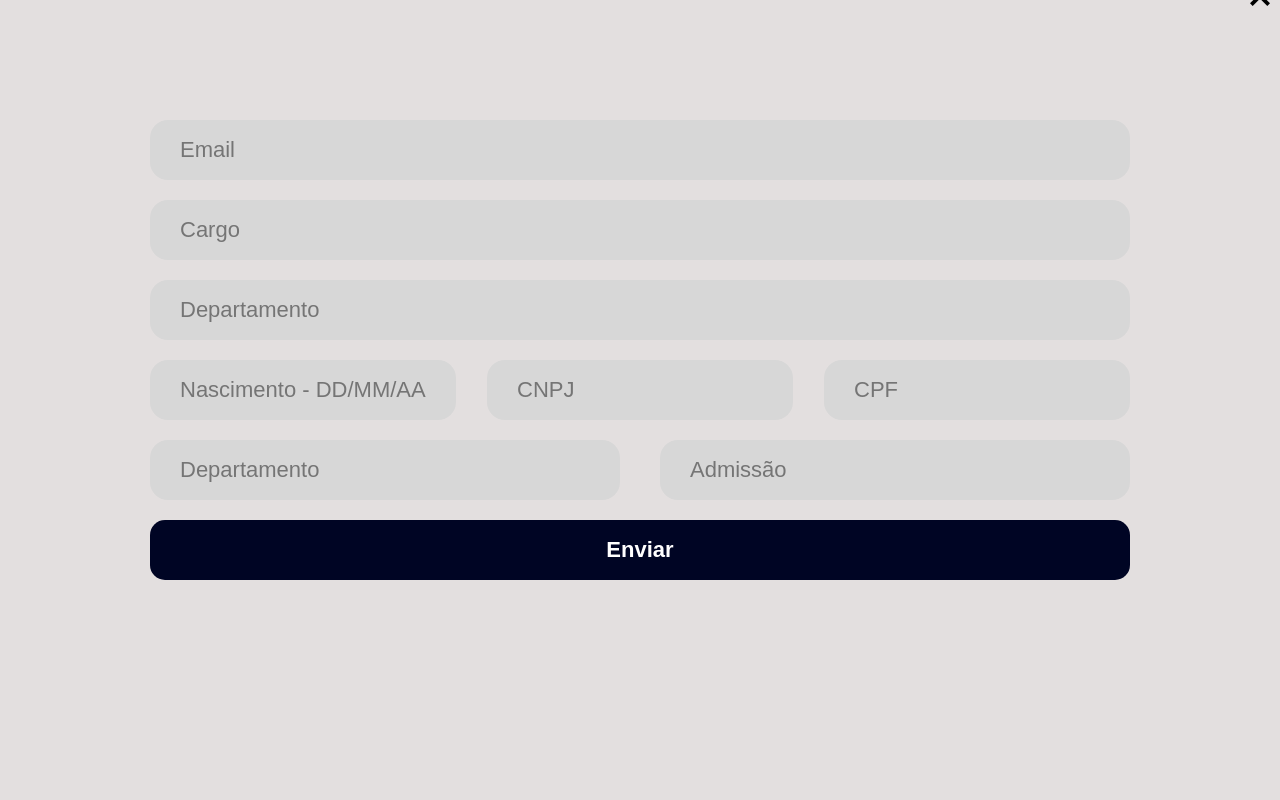
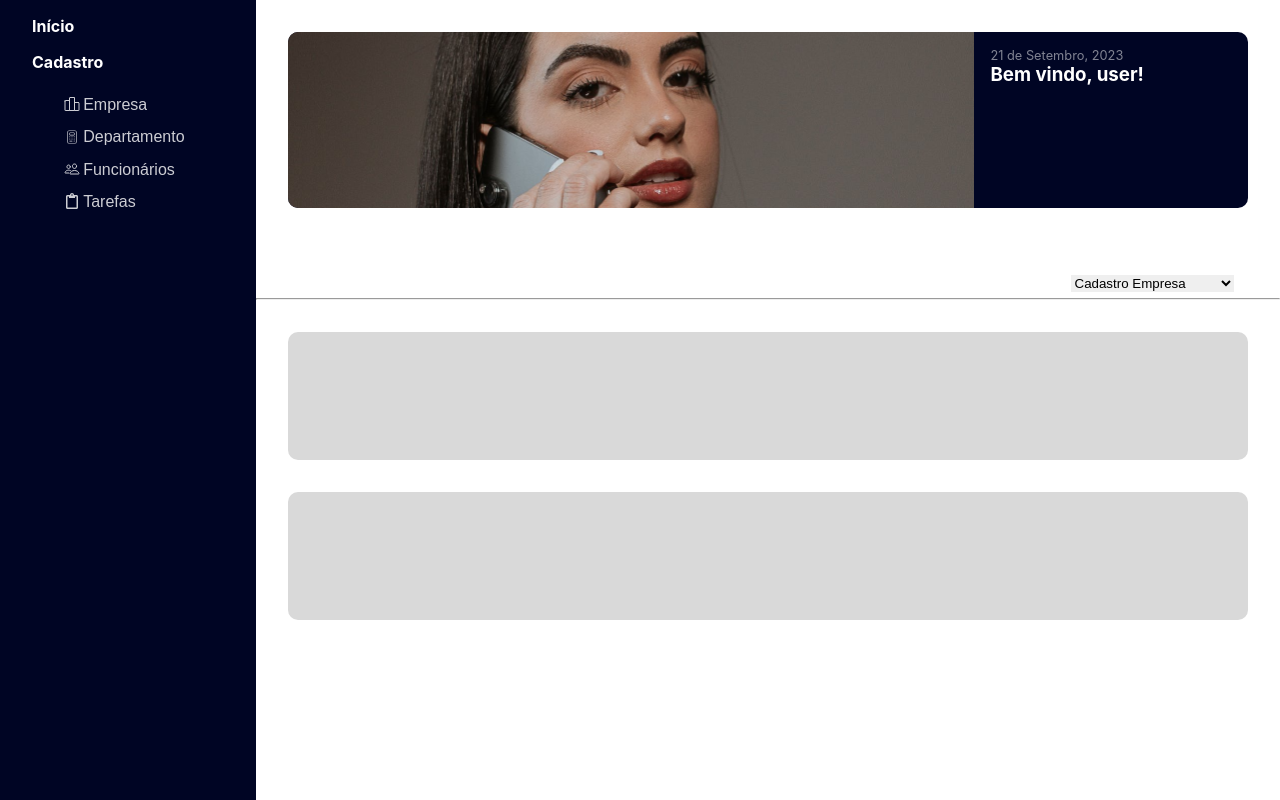
Before and after one commit to eupedrorodrigues/Cadastro_empresa, a React (Create React App) app: page / in a window 1280 px wide. Built offline with nearby package versions, Linux system fonts and the light colour scheme.

Commit message:
Feat: Modals Forms

```diff
--- a/src/components/Modals/Departamento/CadastroDepartamento.css
+++ b/src/components/Modals/Departamento/CadastroDepartamento.css
@@ -17,8 +17,8 @@ form{
     justify-content: center;
     align-items: center;
     gap: 20px;
+    padding: 1px;
 }
-
 
 .inputBox{
     font-size: 22px;
--- a/src/components/Modals/Departamento/CadastroDepartamento.tsx
+++ b/src/components/Modals/Departamento/CadastroDepartamento.tsx
@@ -2,7 +2,12 @@ import { useForm } from "react-hook-form"
 import './CadastroDepartamento.css'
 import IconX from "../../../assets/x.svg"
 
-export const CadastroDepartamento = () => {
+interface CadastroDepartamentoProps {
+  isOpen: boolean;
+  onClose: () => void;
+}
+
+export const CadastroDepartamento: React.FC<CadastroDepartamentoProps> = ( {isOpen, onClose}) => {
 
     const {register , handleSubmit , reset} = useForm();
 
@@ -11,7 +16,7 @@ export const CadastroDepartamento = () => {
     }
 
 
-  return (
+  return isOpen ?(
     <div>
 
         <div className="container">
@@ -22,7 +27,7 @@ export const CadastroDepartamento = () => {
         <form onSubmit={handleSubmit(handleSubmitData)}>
 
 
-            <button className="closeModal" onClick={reset}><img src={IconX}/></button>
+            <button className="closeModal" onClick={onClose}><img src={IconX} alt="fechar"/></button>
 
             <div >
             <input className="inputBox" {...register('nomeEmpresa')}  type="text" placeholder="Nome do Departamento" required/>
@@ -46,7 +51,7 @@ export const CadastroDepartamento = () => {
         </div>
         </div>
     </div>
-  )
+  ): null;
 }
 
 export default CadastroDepartamento
--- a/src/components/cadastroEmpresa/CadastroEmpresa.css
+++ b/src/components/cadastroEmpresa/CadastroEmpresa.css
@@ -14,9 +14,10 @@ form{
     display: flex;
     flex-direction: column;
     margin-bottom: 100px;
-    width: 100vh;
+    justify-content: center;
+    align-items: center;
     gap: 20px;
-
+    padding: 1px;
 }
 
 input{
--- a/src/components/cadastroEmpresa/CadastroEmpresa.tsx
+++ b/src/components/cadastroEmpresa/CadastroEmpresa.tsx
@@ -2,7 +2,12 @@ import { useForm } from "react-hook-form"
 import './CadastroEmpresa.css'
 import IconX from "../../assets/x.svg"
 
-export const CadastroEmpresa = () => {
+interface CadastroEmpresaProps {
+  isOpen: boolean;
+  onClose: () => void;
+}
+
+export const CadastroEmpresa: React.FC<CadastroEmpresaProps> = ( {isOpen, onClose}) => {
 
     const {register , handleSubmit , reset} = useForm();
 
@@ -11,13 +16,13 @@ export const CadastroEmpresa = () => {
     }
 
 
-  return (
+  return isOpen ?(
     <div>
       <div className="container">
         <div className="card">
           <form onSubmit={handleSubmit(handleSubmitData)}>
 
-            <button className="closeModal" onClick={reset}><img src={IconX}/></button>
+            <button className="closeModal" onClick={onClose}><img src={IconX} alt="fechar"/></button>
 
             <div >
               <input {...register('nomeEmpresa')}  type="text" placeholder="Nome do Empresa" required/>
@@ -45,7 +50,7 @@ export const CadastroEmpresa = () => {
         </div>
       </div>
     </div>
-  )
+  ): null;
 }
 
 export default CadastroEmpresa
--- a/src/components/cadastroFuncionario/CadastroFuncionario.css
+++ b/src/components/cadastroFuncionario/CadastroFuncionario.css
@@ -17,6 +17,7 @@ form{
     justify-content: center;
     align-items: center;
     gap: 20px;
+    padding: 1px;
 }
 
 .inputBox{
--- a/src/components/cadastroFuncionario/CadastroFuncionario.tsx
+++ b/src/components/cadastroFuncionario/CadastroFuncionario.tsx
@@ -2,7 +2,12 @@ import { useForm } from "react-hook-form"
 import './CadastroFuncionario.css'
 import IconX from "../../assets/x.svg"
 
-export const CadastroFuncionario = () => {
+interface CadastroFuncionariosProps {
+  isOpen: boolean;
+  onClose: () => void;
+}
+
+export const CadastroFuncionario: React.FC<CadastroFuncionariosProps> = ( {isOpen, onClose}) => {
 
     const {register , handleSubmit , reset} = useForm();
 
@@ -10,8 +15,7 @@ export const CadastroFuncionario = () => {
         console.log('submit' , data)
     }
 
-
-  return (
+    return isOpen ?(
     <div>
 
         <div className="container">
@@ -21,7 +25,7 @@ export const CadastroFuncionario = () => {
 
         <form onSubmit={handleSubmit(handleSubmitData)}>
 
-          <button className="closeModal" onClick={reset}><img src={IconX}/></button>
+          <button className="closeModal" onClick={onClose}><img src={IconX} alt="fechar"/></button>
             <div >
             <input className="inputBox" type='email '{...register('email')} placeholder="Email" required/>
             </div>
@@ -52,7 +56,7 @@ export const CadastroFuncionario = () => {
         </div>
         </div>
     </div>
-  )
+  ): null;
 }
 
 export default CadastroFuncionario
--- a/src/components/tasks/TasksForm.css
+++ b/src/components/tasks/TasksForm.css
@@ -17,6 +17,7 @@ form{
     justify-content: center;
     align-items: center;
     gap: 20px;
+    padding: 1px;
 }
 
 .inputBox{
--- a/src/components/tasks/TasksForm.tsx
+++ b/src/components/tasks/TasksForm.tsx
@@ -2,7 +2,12 @@ import { useForm } from "react-hook-form"
 import './TasksForm.css'
 import IconX from "../../assets/x.svg"
 
-const TasksForm = () => {
+interface TasksFormProps {
+  isOpen: boolean;
+  onClose: () => void;
+}
+
+export const TasksForm: React.FC<TasksFormProps> = ( {isOpen, onClose}) => {
 
     const {register , handleSubmit , reset} = useForm();
 
@@ -11,7 +16,9 @@ const TasksForm = () => {
     }
 
 
-  return (
+
+
+  return isOpen ?(
     <div>
       <div className="container">
         <div className="card">
@@ -19,7 +26,7 @@ const TasksForm = () => {
           <form onSubmit={handleSubmit(handleSubmitData)}>
 
 
-          <button className="closeModal" onClick={reset}><img src={IconX}/></button>
+          <button className="closeModal" onClick={onClose}><img src={IconX} alt="fechar"/></button>
 
             <div >
             <input className="inputBox" {...register('tasksName')}  type="text" placeholder="Nome da Tarefa" required/>
@@ -49,7 +56,7 @@ const TasksForm = () => {
         </div>
       </div>
     </div>
-  )
-}
+  ): null;
+};
 
 export default TasksForm
--- a/src/pages/Home/Home.module.css
+++ b/src/pages/Home/Home.module.css
@@ -99,8 +99,8 @@ aside{
     padding-left: 4rem;
 }
 
-.navigation a{
-    font-size: 0.8em;
+.btn{
+    font-size: 1em;
     color: #fff;
     text-decoration: none;
     opacity: 0.8;
@@ -108,6 +108,7 @@ aside{
     cursor: pointer;
     margin-left: 0.2rem;
     padding-bottom: 0.4rem;
+    background-color: #000524;
 }
 
 .Information{
--- a/src/pages/Home/Home.tsx
+++ b/src/pages/Home/Home.tsx
@@ -14,11 +14,38 @@ import TasksForm from "../../components/tasks/TasksForm";
 
 
 
-const Home = () => {
+export const Home = () => {
+
+  const [isTasksFormOpen, setTasksFormState] = useState(false);
+  const toggleTasksForm = () => setTasksFormState(!isTasksFormOpen);
+
+  const [isCadastroDepartamentoOpen, setCadastroDepartamentoState] = useState(false);
+  const toggleCadastroDepartamento = () => setCadastroDepartamentoState(!isCadastroDepartamentoOpen);
+
+  const [isCadastroFuncionarioOpen, setCadastroFuncionarioState] = useState(false);
+  const toggleCadastroFuncionario = () => setCadastroFuncionarioState(!isCadastroFuncionarioOpen);
+
+  const [isCadastroEmpresaOpen, setCadastroEmpresaState] = useState(false);
+  const toggleCadastroEmpresa = () => setCadastroEmpresaState(!isCadastroEmpresaOpen);
+
   return (
     <div>
-
-      <CadastroFuncionario></CadastroFuncionario>
+      <CadastroEmpresa
+      isOpen={isCadastroEmpresaOpen}
+      onClose={toggleCadastroEmpresa}
+      ></CadastroEmpresa>
+      <CadastroFuncionario
+      isOpen={isCadastroFuncionarioOpen}
+      onClose={toggleCadastroFuncionario}
+      ></CadastroFuncionario>
+      <CadastroDepartamento
+      isOpen={isCadastroDepartamentoOpen}
+      onClose={toggleCadastroDepartamento}
+      ></CadastroDepartamento>
+      <TasksForm
+      isOpen={isTasksFormOpen}
+      onClose={toggleTasksForm}
+      ></TasksForm>
 
       <div className={styles.body}>
         <aside className={styles.aside}>
@@ -32,10 +59,10 @@ const Home = () => {
             <h4>Cadastro</h4>
           </div>
           <nav className={styles.navigation}>
-            <div className={styles.IconOp}><IoPodiumOutline className={styles.ColorIconOP}/><a href="">Empresa</a></div>
-            <div className={styles.IconOp}><CiCalculator1 className={styles.ColorIconOP}/><a href="">Departamento</a></div>
-            <div className={styles.IconOp}><IoPeopleOutline className={styles.ColorIconOP}/><a href="">Funcionários</a></div>
-            <div className={styles.IconOp}><FaRegClipboard className={styles.ColorIconOP}/><a href="">Tarefas</a></div>
+            <div className={styles.IconOp}><IoPodiumOutline className={styles.ColorIconOP}/><button className={styles.btn} onClick={toggleCadastroEmpresa}>Empresa</button></div>
+            <div className={styles.IconOp}><CiCalculator1 className={styles.ColorIconOP}/><button className={styles.btn} onClick={toggleCadastroDepartamento}>Departamento</button></div>
+            <div className={styles.IconOp}><IoPeopleOutline className={styles.ColorIconOP}/><button className={styles.btn} onClick={toggleCadastroFuncionario}>Funcionários</button></div>
+            <div className={styles.IconOp}><FaRegClipboard className={styles.ColorIconOP}/><button className={styles.btn} onClick={toggleTasksForm}>Tarefas</button></div>
           </nav>
         </aside>
         <div className={styles.content}>
```
